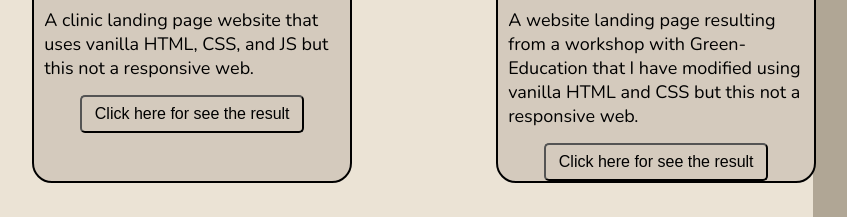
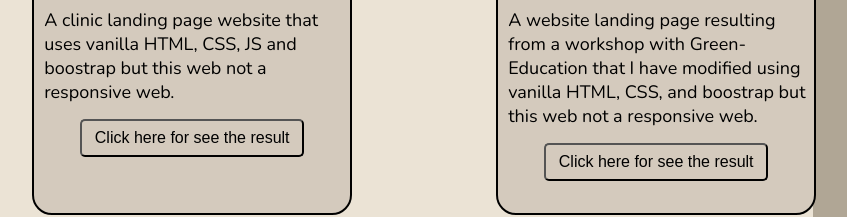
Before and after one commit to mafikag/My-simple-Portfolio, a plain HTML site: page index.html in a window 1280 px wide. Shown: the part 2052-2269 px from the top of the page, without its empty margins (83-930 px from the left). Drawn offline with nearby package versions, Linux system fonts and the light colour scheme.

Commit message:
fix height card

```diff
--- a/CSS/portfolio.css
+++ b/CSS/portfolio.css
@@ -3,7 +3,7 @@
     grid-template-rows:0.2fr;
     align-items: end;
     margin-left: 9%;
-    margin-bottom: 2rem;
+    margin-bottom: 3rem;
 }
 
 .content-port{
@@ -46,7 +46,7 @@
     display: flex;
     flex-direction: column;
     width: 20rem;
-    height: 25rem;
+    height: 27rem;
     border: 2px solid black;
     border-radius: 20px;
     align-items: center;
--- a/index.html
+++ b/index.html
@@ -98,8 +98,9 @@
                                 <i class="fa-brands fa-css3-alt"></i>
                                 <i class="fa-brands fa-js"></i>
                             </div>
-                            <p class="card-text">A clinic landing page website that uses vanilla HTML, CSS, and JS but
-                                this not a responsive web.</p>
+                            <p class="card-text">A clinic landing page website that uses vanilla HTML, CSS, JS and
+                                boostrap but
+                                this web not a responsive web.</p>
                             <button class="check-btn">
                                 <a href="https://klinik-al-nur.vercel.app/" target="_blank">Click here for see the
                                     result</a>
@@ -115,8 +116,8 @@
                                 <i class="fa-brands fa-css3-alt"></i>
                             </div>
                             <p class="card-text">A website landing page resulting from a workshop with Green-Education
-                                that I have modified using vanilla HTML and CSS but
-                                this not a responsive web.</p>
+                                that I have modified using vanilla HTML, CSS, and boostrap but
+                                this web not a responsive web.</p>
                             <button class="check-btn">
                                 <a href="https://landing-page-green-education.vercel.app/" target="_blank">Click here
                                     for see the result</a>
```
